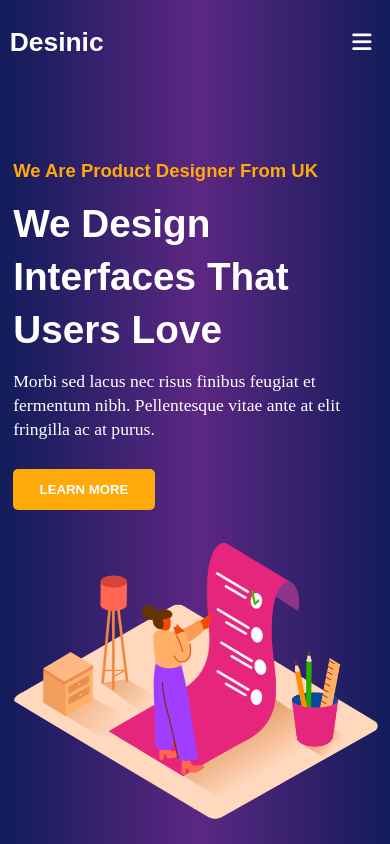
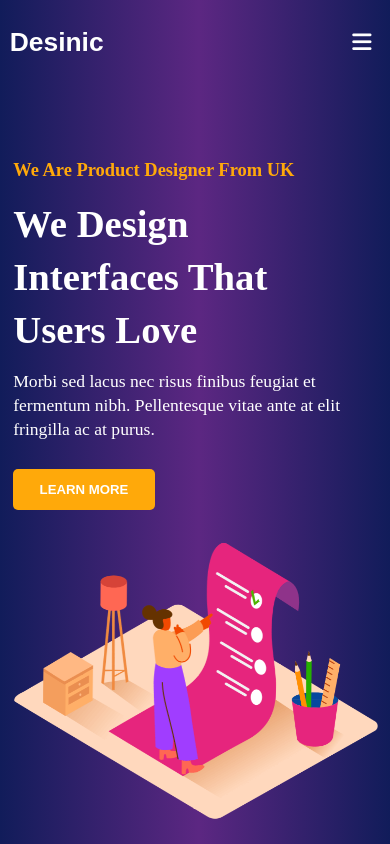
Before and after one commit to vusal5555/agency.responsive.github.io, a website: page index.html in a window 390 px wide. Shown: the top 844 px of the page. Drawn offline with Linux system fonts and the light colour scheme.

Commit message:
opt7897543

```diff
--- a/css/style.css
+++ b/css/style.css
@@ -141,12 +141,12 @@
       .header--navbar--brand {
         font-size: 3rem; }
     .header--upper-title {
-      font-family: "Source Sans Pro", sans-serif !important; }
+      font-family: "Source Sans Pro" !important; }
     .header--title {
       font-size: 4.4rem;
       display: block;
       width: 90%;
-      font-family: "Source Sans Pro", sans-serif !important; }
+      font-family: "Source Sans Pro" !important; }
     .header .hidden {
       top: 0; }
     .header .fa-solid.fa-xmark {
@@ -183,12 +183,12 @@
       width: 100%;
       margin: 0 auto; }
     .header--upper-title {
-      font-family: "Source Sans Pro", sans-serif !important; }
+      font-family: "Source Sans Pro" !important; }
     .header--title {
       font-size: 4.4rem;
       display: block;
       width: 90%;
-      font-family: "Source Sans Pro", sans-serif !important; }
+      font-family: "Source Sans Pro" !important; }
     .header--navbar {
       width: 95%; }
       .header--navbar-nav {
@@ -239,11 +239,11 @@
       width: 100%;
       padding-inline: 1.5rem; }
     .header--upper-title {
-      font-family: "Source Sans Pro", sans-serif !important; }
+      font-family: "Source Sans Pro" !important; }
     .header--title {
       font-size: 4.4rem;
       width: 90%;
-      font-family: "Source Sans Pro", sans-serif !important; }
+      font-family: "Source Sans Pro" !important; }
     .header--navbar {
       width: 95%;
       padding-top: 2.5rem; }
```
